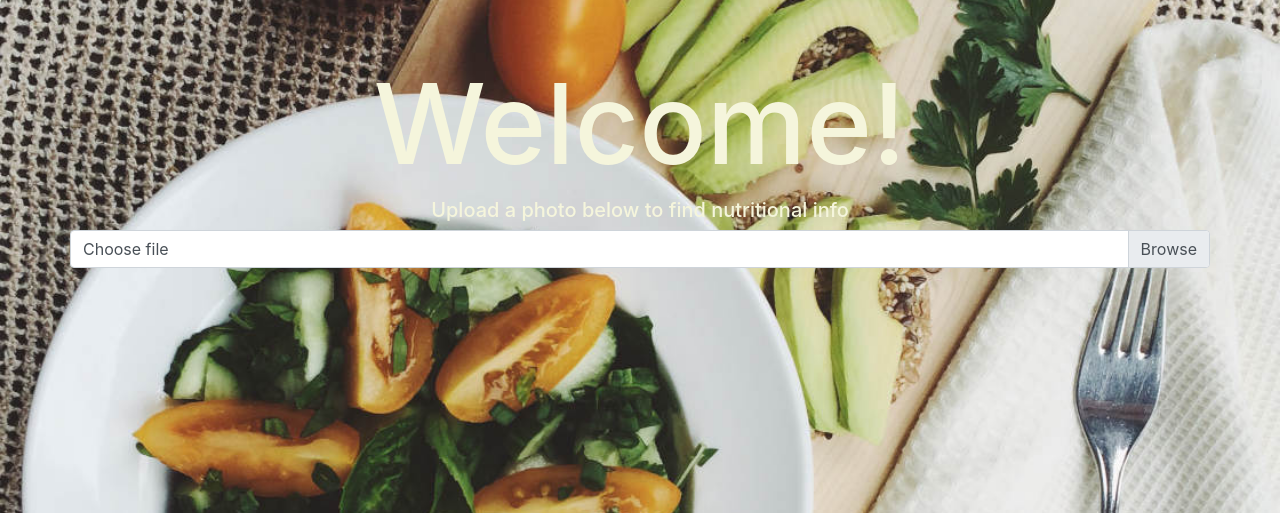
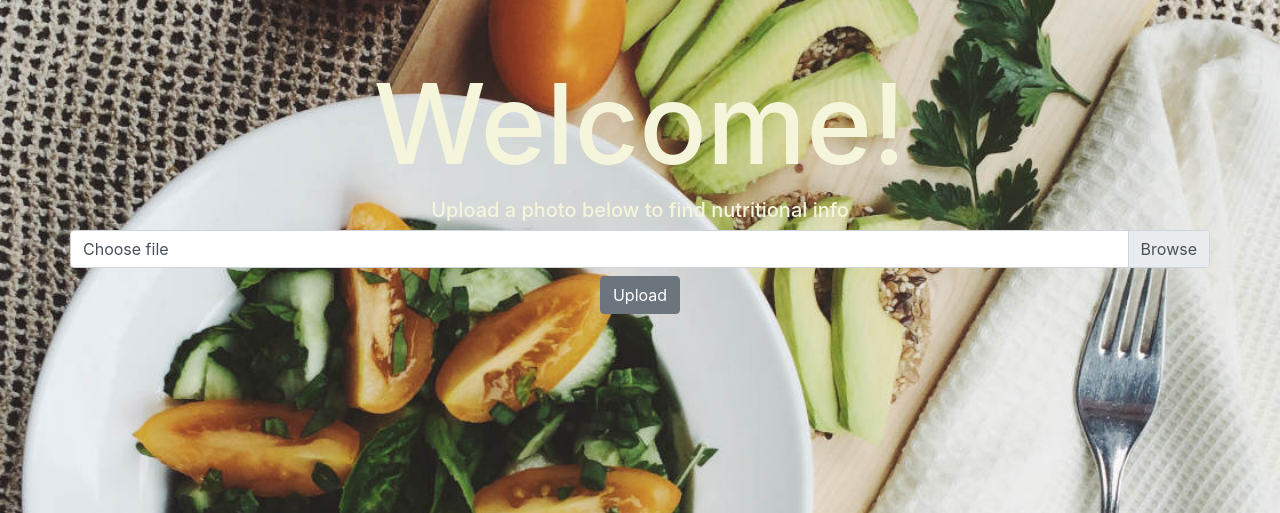
Before and after one commit to anthony-robinson/osu-hackathon0920, a Flask app: page / in a window 1280 px wide. Shown: the top 513 px of the page. Run offline with Flask 2, Linux system fonts and the light colour scheme; some libraries are stand-ins or nearby versions.

Commit message:
allow uploading images

```diff
--- a/app.py
+++ b/app.py
@@ -1,23 +1,40 @@
-from flask import Flask, render_template
+import os
+from flask import Flask, render_template, request, redirect, url_for, send_from_directory
+from werkzeug.utils import secure_filename
 
 DEVELOPMENT_ENV  = True
 
 app = Flask(__name__)
+app.config['UPLOAD_EXTENSIONS'] = ['.jpg', '.png', '.gif']
+app.config['UPLOAD_PATH'] = 'uploads'
 
 @app.route('/')
 def index():
     return render_template('index.html')
 
-
 @app.route('/about')
 def about():
     return render_template('about.html')
 
+@app.route('/results')
+def results():
+    files = os.listdir(app.config['UPLOAD_PATH'])
+    return render_template('results.html', files=files)
 
-@app.route('/results')
-def service():
-    return render_template('results.html')
+@app.route('/upload', methods=['POST'])
+def upload_files():
+    uploaded_file = request.files['image_file']
+    filename = secure_filename(uploaded_file.filename)
+    if filename != '':
+        file_ext = os.path.splitext(filename)[1]
+        if file_ext not in app.config['UPLOAD_EXTENSIONS']:
+            return redirect(url_for('index'))
+        uploaded_file.save(os.path.join(app.config['UPLOAD_PATH'], filename))
+    return redirect(url_for('results'))
 
+@app.route('/uploads/<filename>')
+def upload(filename):
+    return send_from_directory(app.config['UPLOAD_PATH'], filename)
 
 if __name__ == '__main__':
     app.run(debug=DEVELOPMENT_ENV)
--- a/templates/index.html
+++ b/templates/index.html
@@ -10,8 +10,13 @@
             </div>
             <div class="row">
                 <div class="custom-file">
-                    <input type="file" class="custom-file-input" id="customFile">
-                    <label class="custom-file-label" for="customFile">Choose file</label>
+                    <form action="/upload" method="post" enctype="multipart/form-data">
+                        <label class="custom-file-label" for="customFile">Choose file</label>
+                        <input type="file" class="custom-file-input" id="customFile" name="image_file" accept="image/*">
+                        <div class="text-center my-2">
+                            <input type="submit" value="Upload" class="btn btn-secondary">
+                        </div>
+                    </form>
                 </div>
             </div>
         </div>
```
Also changed, not shown: templates/results.html (+7 -2 lines), 1 other file.
